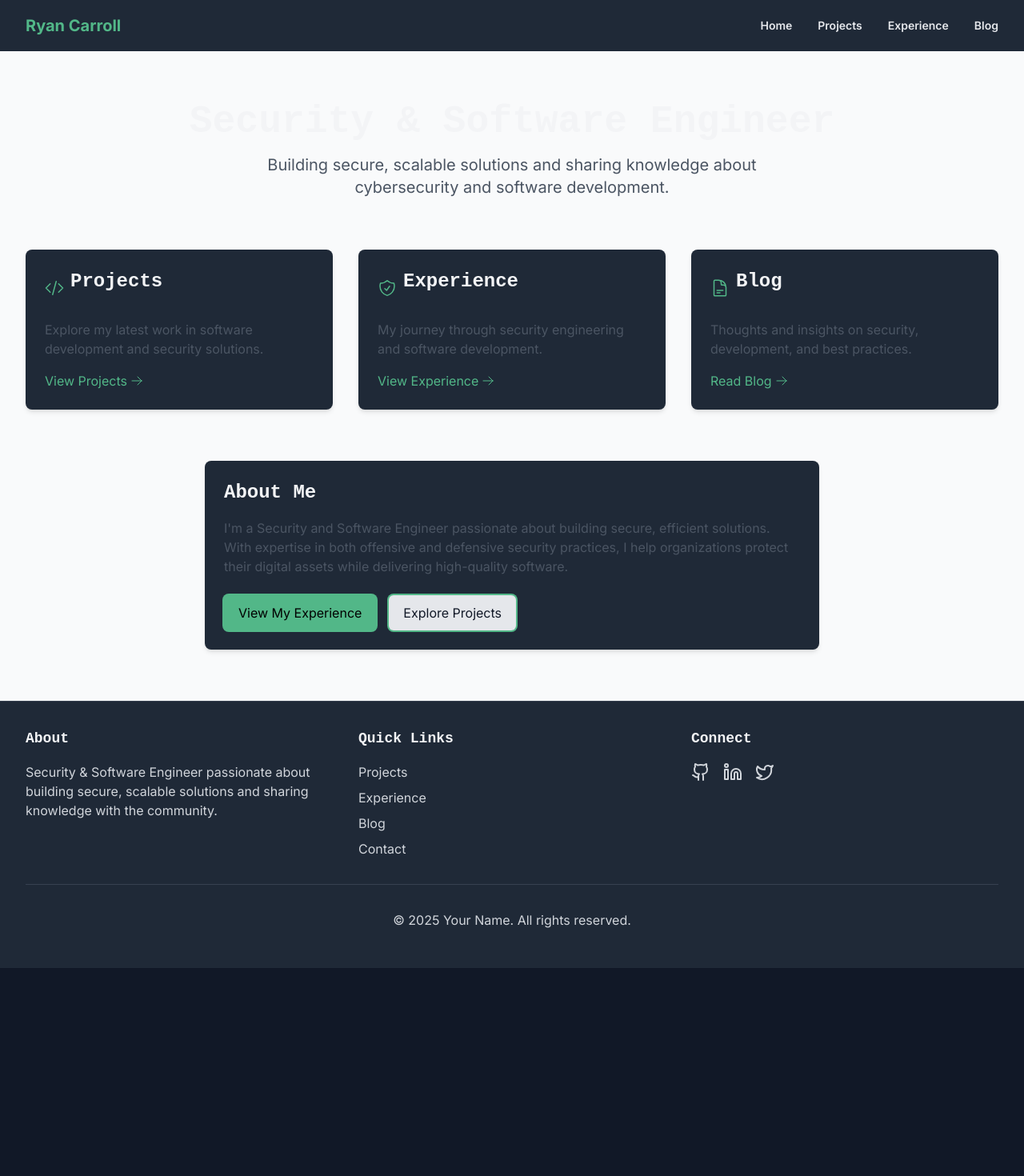
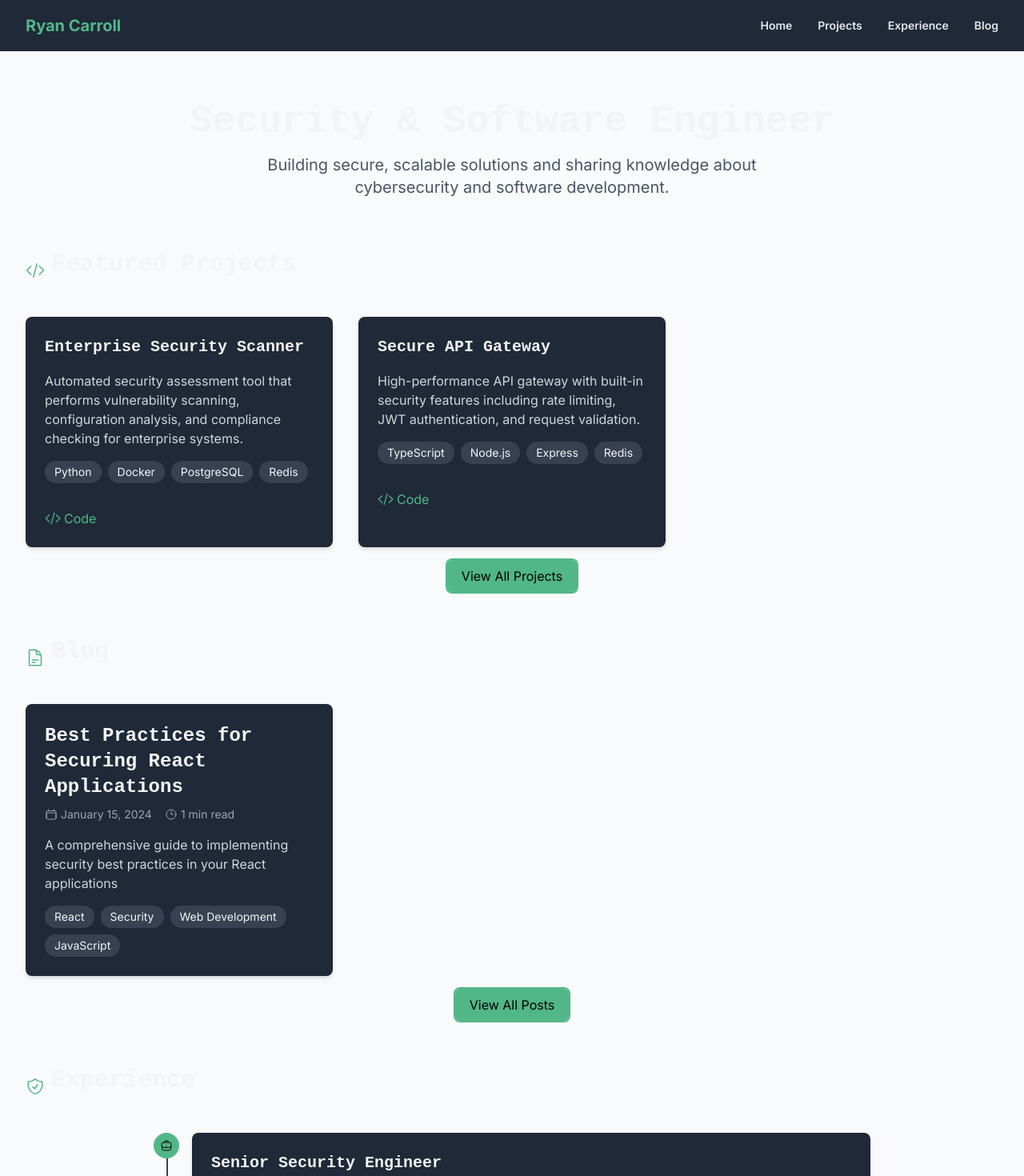
Before and after one commit to technolifts/portfolio-website, a Next.js app: page / in a window 1280 px wide. Shown: the top 1470 px of the page at 80% size. Before the commit the page ends 1210 px from the top, so only its background shows below. Built offline with nearby package versions, Linux system fonts and the light colour scheme.

Commit message:
Re-do formatting of main page

```diff
--- a/src/app/page.tsx
+++ b/src/app/page.tsx
@@ -1,11 +1,23 @@
-// src/app/page.tsx
-import Link from 'next/link'
-import { ArrowRightIcon, CodeBracketIcon, ShieldCheckIcon, DocumentTextIcon } from '@heroicons/react/24/outline'
+import Link from 'next/link';
+import {
+  ArrowRightIcon,
+  CodeBracketIcon,
+  ShieldCheckIcon,
+  DocumentTextIcon,
+} from '@heroicons/react/24/outline';
+import ProjectCard from '@/components/ProjectCard';
+import ExperienceTimeline from '@/components/ExperienceTimeline';
+import BlogCard from '@/components/BlogCard';
+import { projects } from '@/content/projects';
+import { experiences } from '@/content/experience';
+import { getAllPosts } from '@/lib/blog';
 
 export default function Home() {
+  const featuredProjects = projects.filter((project) => project.featured);
+  const posts = getAllPosts();
+
   return (
     <div className="min-h-screen">
-
       <main className="container mx-auto px-4 sm:px-6 lg:px-8 py-16">
         {/* Hero Section */}
         <section className="text-center mb-16">
@@ -13,80 +25,84 @@ export default function Home() {
             Security & Software Engineer
           </h1>
           <p className="text-xl text-gray-600 dark:text-gray-300 max-w-2xl mx-auto">
-            Building secure, scalable solutions and sharing knowledge about cybersecurity and software development.
+            Building secure, scalable solutions and sharing knowledge about
+            cybersecurity and software development.
           </p>
         </section>
 
         {/* Featured Sections */}
-        <div className="grid md:grid-cols-2 lg:grid-cols-3 gap-8 mb-16">
-          {/* Projects */}
-          <div className="card hover:shadow-lg transition-shadow">
-            <div className="flex items-center mb-4">
+        {/* Projects Section */}
+        <section className="mb-16">
+          <div className="flex items-center mb-8">
             <CodeBracketIcon className="h-6 w-6 text-accent mr-2" />
-              <h2 className="text-2xl font-semibold">Projects</h2>
+            <h2 className="text-3xl font-semibold">Featured Projects</h2>
           </div>
-            <p className="text-gray-600 dark:text-gray-300 mb-4">
-              Explore my latest work in software development and security solutions.
-            </p>
+          <div className="grid md:grid-cols-2 lg:grid-cols-3 gap-8">
+            {featuredProjects.map((project) => (
+              <ProjectCard key={project.id} project={project} />
+            ))}
+          </div>
+           <div className="mt-6 text-center">
                 <Link
                    href="/projects"
-              className="inline-flex items-center text-accent hover:text-accent/80"
+                   className="button"
                 >
-              View Projects
-              <ArrowRightIcon className="h-4 w-4 ml-1" />
+                    View All Projects
                 </Link>
            </div>
+        </section>
 
-          {/* Experience */}
-          <div className="card hover:shadow-lg transition-shadow">
-            <div className="flex items-center mb-4">
+        {/* Blog Section */}
+        <section className="mb-16">
+          <div className="flex items-center mb-8">
+            <DocumentTextIcon className="h-6 w-6 text-accent mr-2" />
+            <h2 className="text-3xl font-semibold">Blog</h2>
+          </div>
+          <div className="grid gap-8 md:grid-cols-2 lg:grid-cols-3">
+            {posts.slice(0, 3).map((post) => (
+              <BlogCard key={post.slug} post={post} />
+            ))}
+          </div>
+          <div className="mt-6 text-center">
+              <Link
+                href="/blog"
+                className="button"
+              >
+                View All Posts
+              </Link>
+           </div>
+        </section>
+
+        {/* Experience Section */}
+        <section className="mb-16">
+          <div className="flex items-center mb-8">
             <ShieldCheckIcon className="h-6 w-6 text-accent mr-2" />
-              <h2 className="text-2xl font-semibold">Experience</h2>
+            <h2 className="text-3xl font-semibold">Experience</h2>
           </div>
-            <p className="text-gray-600 dark:text-gray-300 mb-4">
-              My journey through security engineering and software development.
-            </p>
+          <div className="max-w-4xl mx-auto">
+            <ExperienceTimeline experiences={experiences} />
+          </div>
+           <div className="mt-6 text-center">
                 <Link
                    href="/experience"
-              className="inline-flex items-center text-accent hover:text-accent/80"
+                   className="button"
                 >
-              View Experience
-              <ArrowRightIcon className="h-4 w-4 ml-1" />
+                    View All Experience
                 </Link>
            </div>
-
-          {/* Blog */}
-          <div className="card hover:shadow-lg transition-shadow">
-            <div className="flex items-center mb-4">
-              <DocumentTextIcon className="h-6 w-6 text-accent mr-2" />
-              <h2 className="text-2xl font-semibold">Blog</h2>
-            </div>
-            <p className="text-gray-600 dark:text-gray-300 mb-4">
-              Thoughts and insights on security, development, and best practices.
-            </p>
-            <Link
-              href="/blog"
-              className="inline-flex items-center text-accent hover:text-accent/80"
-            >
-              Read Blog
-              <ArrowRightIcon className="h-4 w-4 ml-1" />
-            </Link>
-          </div>
-        </div>
+        </section>
 
         {/* About Section */}
         <section className="card max-w-3xl mx-auto">
           <h2 className="text-2xl font-semibold mb-4">About Me</h2>
           <p className="text-gray-600 dark:text-gray-300">
-            I'm a Security and Software Engineer passionate about building secure, efficient solutions.
-            With expertise in both offensive and defensive security practices, I help organizations protect
-            their digital assets while delivering high-quality software.
+            I'm a Security and Software Engineer passionate about building secure,
+            efficient solutions. With expertise in both offensive and defensive
+            security practices, I help organizations protect their digital assets
+            while delivering high-quality software.
           </p>
           <div className="mt-6 flex flex-wrap gap-4">
-            <Link
-              href="/experience"
-              className="button"
-            >
+            <Link href="/experience" className="button">
               View My Experience
             </Link>
             <Link
@@ -99,5 +115,5 @@ export default function Home() {
         </section>
       </main>
     </div>
-  )
+  );
 }
--- a/src/app/projects/page.tsx
+++ b/src/app/projects/page.tsx
@@ -1,5 +1,4 @@
 // src/app/projects/page.tsx
-import Header from '@/components/Header';
 import ProjectCard from '@/components/ProjectCard';
 import { projects } from '@/content/projects';
 
@@ -11,20 +10,10 @@ export default function ProjectsPage() {
 
       <main className="container mx-auto px-4 sm:px-6 lg:px-8 py-16">
         <section className="mb-16">
-          <h1 className="text-4xl font-bold mb-4">Featured Projects</h1>
+          <h1 className="text-4xl font-bold mb-4">All Projects</h1>
            <p className="text-xl text-terminal-text-light dark:text-terminal-text-light-dark mb-8"> {/* Apply Terminal Text color */}
             Highlighting my work in security and software engineering
           </p>
-
-          <div className="grid md:grid-cols-2 lg:grid-cols-3 gap-8">
-            {featured.map((project) => (
-              <ProjectCard key={project.id} project={project} />
-            ))}
-          </div>
-        </section>
-
-        <section>
-          <h2 className="text-3xl font-bold mb-8">All Projects</h2>
 
           <div className="grid md:grid-cols-2 lg:grid-cols-3 gap-8">
             {projects.map((project) => (
```
Lines whose indentation alone changed are shown as unchanged.
